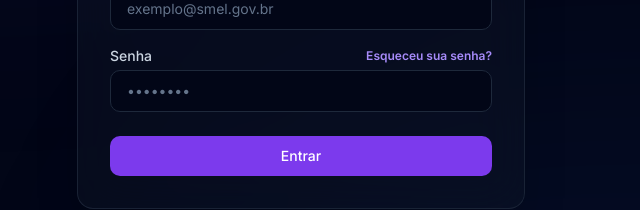
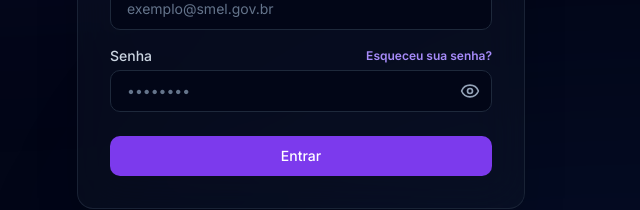
Before and after one commit to edusilvapereira2012-web/smel-eventos, a Next.js app in the folder apps/frontend/: page /login in a window 1280 px wide. Shown: the part 396-606 px from the top of the page, without its empty margins (339-979 px from the left). Built offline with nearby package versions, Linux system fonts and the light colour scheme.

Commit message:
feat(frontend): add password visibility toggle to login, register, and reset-password pages

```diff
--- a/apps/frontend/src/app/login/page.tsx
+++ b/apps/frontend/src/app/login/page.tsx
@@ -5,12 +5,14 @@ import { useRouter } from 'next/navigation';
 import Link from 'next/link';
 import { useAuth } from '@/components/auth-provider';
 import { Button } from '@/components/ui/button';
+import { Eye, EyeOff } from 'lucide-react';
 
 export default function LoginPage() {
   const { user, login, loading } = useAuth();
   const router = useRouter();
   const [email, setEmail] = useState('');
   const [password, setPassword] = useState('');
+  const [showPassword, setShowPassword] = useState(false);
   const [error, setError] = useState('');
   const [isSubmitting, setIsSubmitting] = useState(false);
 
@@ -100,17 +102,30 @@ export default function LoginPage() {
                   Esqueceu sua senha?
                 </Link>
               </div>
+              <div className="relative mt-1">
                 <input
                   id="password"
                   name="password"
-                type="password"
+                  type={showPassword ? 'text' : 'password'}
                   autoComplete="current-password"
                   required
                   value={password}
                   onChange={(e) => setPassword(e.target.value)}
-                className="mt-1 block w-full rounded-lg border border-slate-800 bg-slate-950 px-4 py-2.5 text-white placeholder-slate-500 focus:border-violet-500 focus:outline-none focus:ring-1 focus:ring-violet-500 sm:text-sm transition-colors"
+                  className="block w-full rounded-lg border border-slate-800 bg-slate-950 pl-4 pr-10 py-2.5 text-white placeholder-slate-500 focus:border-violet-500 focus:outline-none focus:ring-1 focus:ring-violet-500 sm:text-sm transition-colors"
                   placeholder="••••••••"
                 />
+                <button
+                  type="button"
+                  onClick={() => setShowPassword(!showPassword)}
+                  className="absolute inset-y-0 right-0 flex items-center pr-3 text-slate-400 hover:text-slate-200 transition-colors"
+                >
+                  {showPassword ? (
+                    <EyeOff className="h-5 w-5" />
+                  ) : (
+                    <Eye className="h-5 w-5" />
+                  )}
+                </button>
+              </div>
             </div>
           </div>
 
--- a/apps/frontend/src/app/register/page.tsx
+++ b/apps/frontend/src/app/register/page.tsx
@@ -6,6 +6,7 @@ import Link from 'next/link';
 import { useAuth } from '@/components/auth-provider';
 import { api } from '@/lib/api';
 import { Button } from '@/components/ui/button';
+import { Eye, EyeOff } from 'lucide-react';
 
 export default function RegisterPage() {
   const { user, loading } = useAuth();
@@ -13,6 +14,7 @@ export default function RegisterPage() {
   const [name, setName] = useState('');
   const [email, setEmail] = useState('');
   const [password, setPassword] = useState('');
+  const [showPassword, setShowPassword] = useState(false);
   const [error, setError] = useState('');
   const [success, setSuccess] = useState('');
   const [isSubmitting, setIsSubmitting] = useState(false);
@@ -134,16 +136,29 @@ export default function RegisterPage() {
                 <label htmlFor="password" className="block text-sm font-medium text-slate-300">
                   Senha
                 </label>
+                <div className="relative mt-1">
                   <input
                     id="password"
                     name="password"
-                  type="password"
+                    type={showPassword ? 'text' : 'password'}
                     required
                     value={password}
                     onChange={(e) => setPassword(e.target.value)}
-                  className="mt-1 block w-full rounded-lg border border-slate-800 bg-slate-950 px-4 py-2.5 text-white placeholder-slate-500 focus:border-violet-500 focus:outline-none focus:ring-1 focus:ring-violet-500 sm:text-sm transition-colors"
+                    className="block w-full rounded-lg border border-slate-800 bg-slate-950 pl-4 pr-10 py-2.5 text-white placeholder-slate-500 focus:border-violet-500 focus:outline-none focus:ring-1 focus:ring-violet-500 sm:text-sm transition-colors"
                     placeholder="Mínimo 6 caracteres"
                   />
+                  <button
+                    type="button"
+                    onClick={() => setShowPassword(!showPassword)}
+                    className="absolute inset-y-0 right-0 flex items-center pr-3 text-slate-400 hover:text-slate-200 transition-colors"
+                  >
+                    {showPassword ? (
+                      <EyeOff className="h-5 w-5" />
+                    ) : (
+                      <Eye className="h-5 w-5" />
+                    )}
+                  </button>
+                </div>
               </div>
             </div>
 
--- a/apps/frontend/src/app/reset-password/page.tsx
+++ b/apps/frontend/src/app/reset-password/page.tsx
@@ -5,6 +5,7 @@ import { useSearchParams, useRouter } from 'next/navigation';
 import Link from 'next/link';
 import { api } from '@/lib/api';
 import { Button } from '@/components/ui/button';
+import { Eye, EyeOff } from 'lucide-react';
 
 function ResetPasswordForm() {
   const searchParams = useSearchParams();
@@ -12,6 +13,7 @@ function ResetPasswordForm() {
   const token = searchParams.get('token') || '';
 
   const [password, setPassword] = useState('');
+  const [showPassword, setShowPassword] = useState(false);
   const [error, setError] = useState('');
   const [success, setSuccess] = useState('');
   const [isSubmitting, setIsSubmitting] = useState(false);
@@ -85,16 +87,29 @@ function ResetPasswordForm() {
             <label htmlFor="password" className="block text-sm font-medium text-slate-300">
               Nova Senha
             </label>
+            <div className="relative mt-1">
               <input
                 id="password"
                 name="password"
-              type="password"
+                type={showPassword ? 'text' : 'password'}
                 required
                 value={password}
                 onChange={(e) => setPassword(e.target.value)}
-              className="mt-1 block w-full rounded-lg border border-slate-800 bg-slate-950 px-4 py-2.5 text-white placeholder-slate-500 focus:border-violet-500 focus:outline-none focus:ring-1 focus:ring-violet-500 sm:text-sm transition-colors"
+                className="block w-full rounded-lg border border-slate-800 bg-slate-950 pl-4 pr-10 py-2.5 text-white placeholder-slate-500 focus:border-violet-500 focus:outline-none focus:ring-1 focus:ring-violet-500 sm:text-sm transition-colors"
                 placeholder="Mínimo de 6 caracteres"
               />
+              <button
+                type="button"
+                onClick={() => setShowPassword(!showPassword)}
+                className="absolute inset-y-0 right-0 flex items-center pr-3 text-slate-400 hover:text-slate-200 transition-colors"
+              >
+                {showPassword ? (
+                  <EyeOff className="h-5 w-5" />
+                ) : (
+                  <Eye className="h-5 w-5" />
+                )}
+              </button>
+            </div>
           </div>
 
           <div>
```
Also changed, not shown: apps/frontend/public/sw.js. Lines whose indentation alone changed are shown as unchanged.
